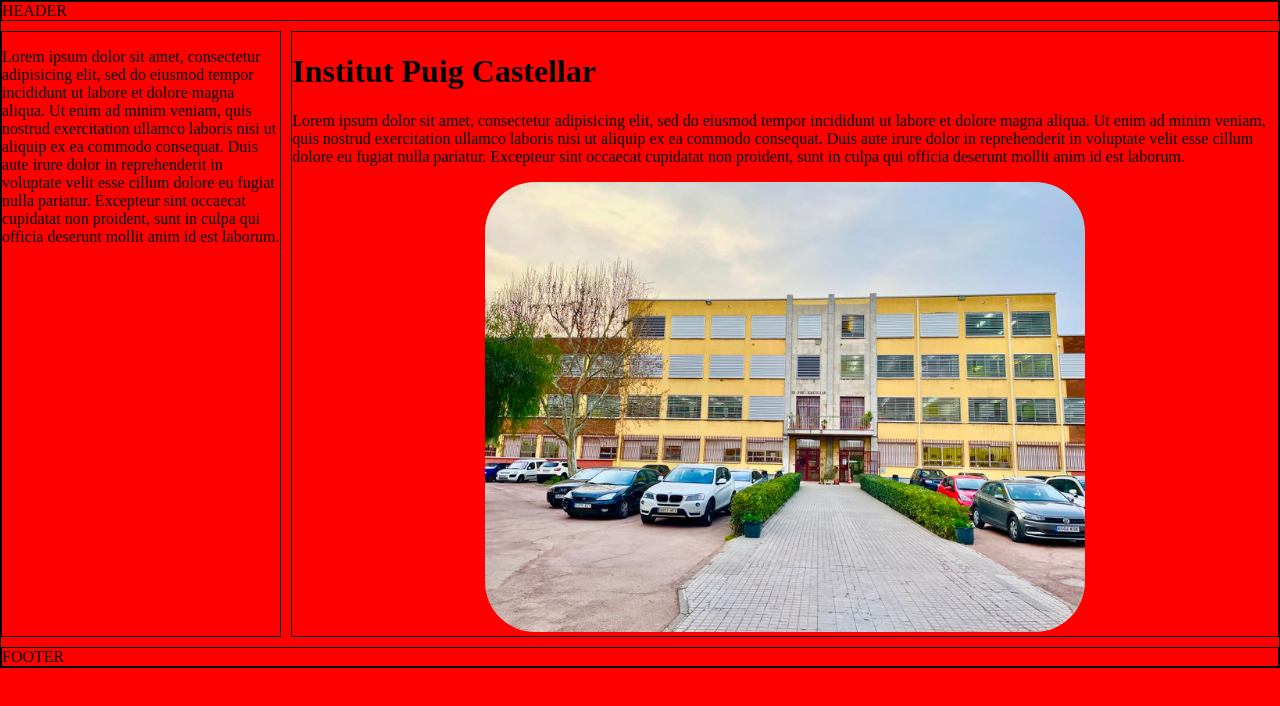
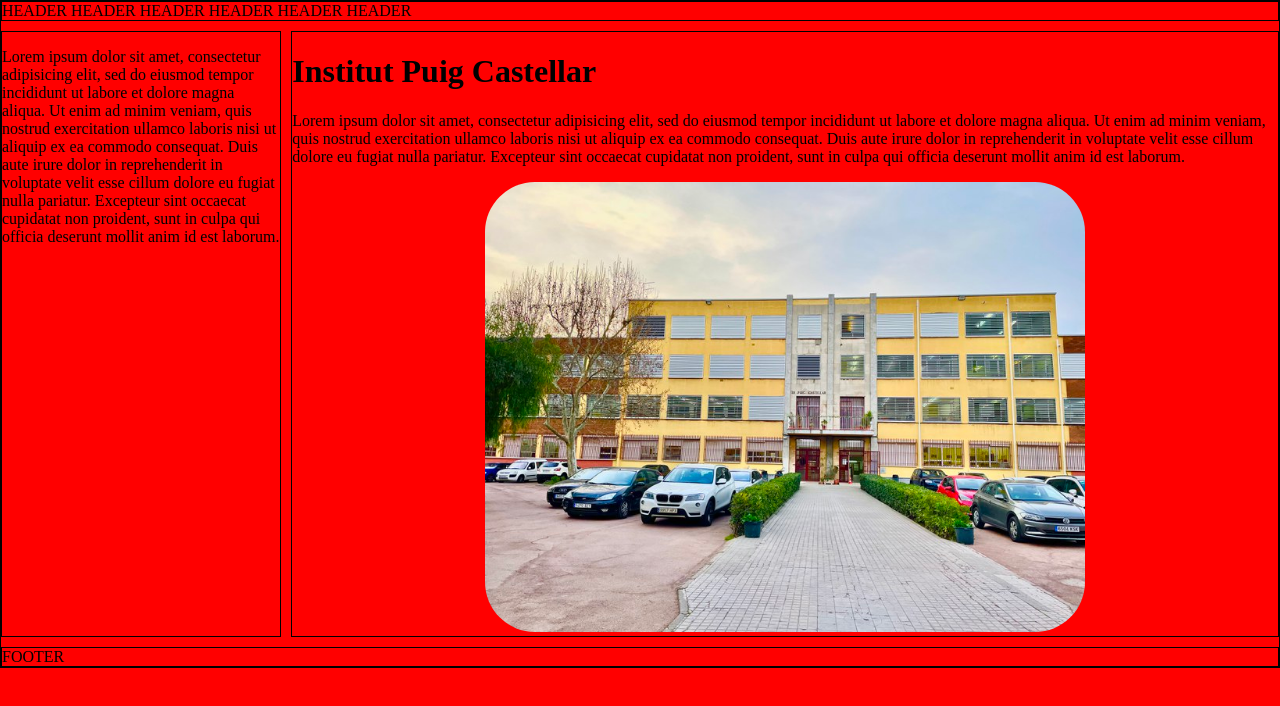
Before and after one commit to rusben/webpage, a plain HTML site: page index.html in a window 1280 px wide. Drawn offline with Linux system fonts and the light colour scheme.

Commit message:
He cambiado el index

```diff
--- a/index.html
+++ b/index.html
@@ -15,7 +15,7 @@ with the same id at the same HTML page
 
 
 <div class="grid-container">
-  <div class="box" id="header">HEADER</div>
+  <div class="box" id="header">HEADER HEADER HEADER HEADER HEADER HEADER </div>
   <div class="box" id="right">
     <p> Lorem ipsum dolor sit amet, consectetur adipisicing elit, sed do eiusmod tempor incididunt ut labore et dolore magna aliqua. Ut enim ad minim veniam, quis nostrud exercitation ullamco laboris nisi ut aliquip ex ea commodo consequat. Duis aute irure dolor in reprehenderit in voluptate velit esse cillum dolore eu fugiat nulla pariatur. Excepteur sint occaecat cupidatat non proident, sunt in culpa qui officia deserunt mollit anim id est laborum.</p>
   </div>
```
